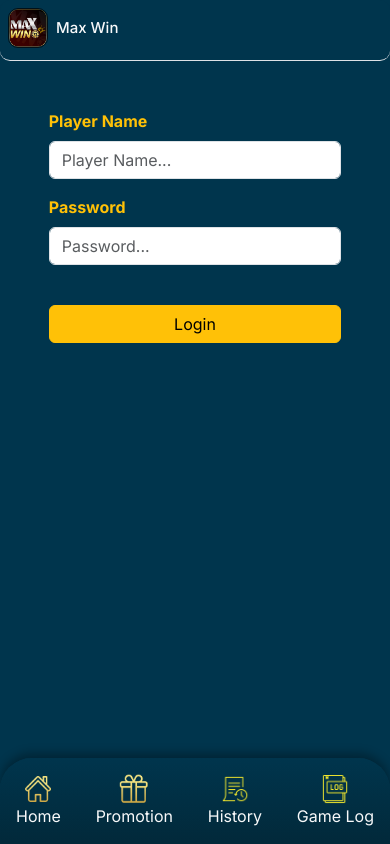
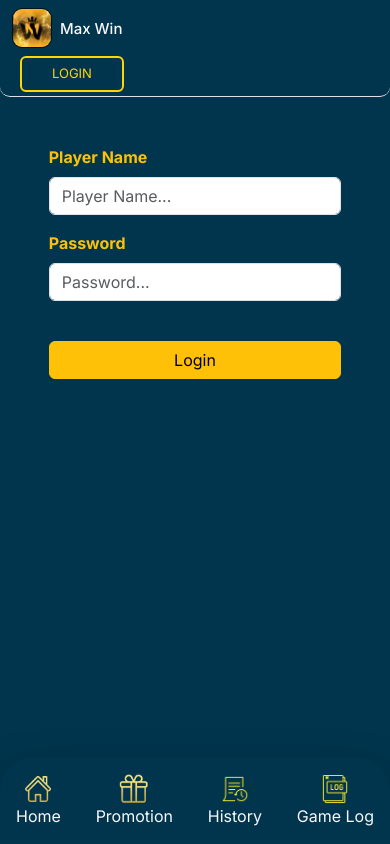
Before and after one commit to DelightDevTeam/shwe_dragon_slot_1_b, a React (Vite) app: page /login in a window 390 px wide. Built offline with nearby package versions, Linux system fonts and the light colour scheme; no server answers.

Commit message:
sidebar ui changed

```diff
--- a/src/assets/css/home.css
+++ b/src/assets/css/home.css
@@ -37,14 +37,17 @@ body {
 /* sidebar */
 
 .gameImg {
-  /* height: 100px; */
-  /* width: 200px; */
+  /* height: 100px;
+  width: 200px; */
   width: 100%;
 }
 
 footer {
-  background: linear-gradient(0deg, #02293a, #00354d);
-  box-shadow: 0 -5px 10px #0000004d;
+  /* background: linear-gradient(0deg, #02293a, #00354d);
+  box-shadow: 0 -5px 10px #0000004d; */
+  background-color: #00354D;
+  /* z-index: 100000; */
+
 }
 
 .footerImg {
--- a/src/assets/css/navbar.css
+++ b/src/assets/css/navbar.css
@@ -6,6 +6,9 @@
 .logo img {
     border-radius: 10px;
     border: 1px solid #011119;
+}
+.logoIcon{
+    text-align: right;
 }
 
 @media screen and (max-width:620px) {
@@ -20,6 +23,7 @@
     .logoIcon i {
         font-size: 16px !important;
     }
+
 }
 
 @media screen and (max-width:360px) {
@@ -29,5 +33,6 @@
 
     .userText {
         font-size: 12px;
+        text-align: right;
     }
 }
--- a/src/components/Home/Footer.jsx
+++ b/src/components/Home/Footer.jsx
@@ -17,7 +17,8 @@ const Footer = () => {
     { img: summary, title: 'Game Log', link: '/game-log' },
   ];
   return (
-    <footer className=' rounded-top-5 px-3 px-sm-5 py-3 fixed-bottom   z-3 d-flex  align-items-center justify-content-between mt-5'>
+    <footer
+    className='rounded-top-5 px-3 px-sm-5 py-3 fixed-bottom d-flex align-items-center justify-content-between mt-5 shadow-lg'>
       {footerIcons.map((item, index) => {
         return (
           <NavLink
--- a/src/components/Home/HomeTabs.jsx
+++ b/src/components/Home/HomeTabs.jsx
@@ -15,7 +15,7 @@ function GameList({ game, products, launchGame }) {
         products.map((product) => (
           <Link
             key={product.id}
-            className='col-5  col-md-4 col-lg-3 col-xl-2  mb-1 mb-sm-4 btn'
+            className='col-4 col-md-4 col-lg-3 col-xl-2  mb-1 mb-sm-4 btn'
             onClick={() => launchGame(game?.code, product.code)}
           >
             <img
--- a/src/components/Home/Navbar.jsx
+++ b/src/components/Home/Navbar.jsx
@@ -41,10 +41,12 @@ const Navbar = () => {
   };
 
   return (
+    <>
     <div
-      className='border-bottom py-1 py-md-2 px-2 px-md-5 d-flex flex-wrap align-items-center justify-content-between sticky-top text-white'
+      className='container border-bottom py-1 py-md-2 sticky-top text-white'
       style={{ borderRadius: '10px', backgroundColor: '#00354D' }}
     >
+      <div className='d-flex flex-wrap align-items-center justify-content-between'>
         <NavLink
           className='text-decoration-none d-flex navLogo align-items-center '
           to={'/'}
@@ -54,37 +56,42 @@ const Navbar = () => {
           </h2>
           <h5 className=' logoTitle ms-2 text-light'>Max Win</h5>
         </NavLink>
+        {auth && (
+              <>
+                <button className='btn d-block d-md-none' onClick={logout}>
+                  <i className='fa-solid fa-right-from-bracket text-light'></i>
+                </button>
+              </>
+        )}
         {window.location.pathname === '/' ? (
-        <div className='logoIcon d-flex gap-2 gap-sm-4 align-items-center text-white'>
+          <div className="text-end d-none d-md-block">
+            <div className='logoIcon d-flex justify-content-center align-items-center gap-2 text-white'>
               {auth && (
                 <div>
                   {/* <i class='fa-solid fa-user'></i> */}
                   <NavLink to={'/profile'}>
                     <i className='fa-solid fa-user text-light'></i>
                   </NavLink>
-              <span className=' userText fw-bold ms-1 me-1 ms-sm-2 me-sm-2'>
+                  <span className=' userText fw-bold ms-1 me-1 ms-sm-2 me-sm-2 text-end'>
                     ID :
                   </span>
-              <span className='userText'>{user?.user_name}</span>
+                  <span className='userText text-end'>{user?.user_name}</span>
                 </div>
               )}
               {auth && (
-            <div className='d-flex gap-1 gap-sm-2   align-items-center text-white'>
+                <div className='d-flex gap-1 gap-sm-2 align-items-center justify-content-end text-white'>
                   {/* <button className="bg-transparent btn" style={{ outline: "none" }}> */}
                   <i className='fa-solid fa-wallet text-light'></i>
                   {/* </button> */}
 
                   <div>
-                <span className='userText'>{formattedBalance} MMK</span>
+                    <span className='userText text-end'>{formattedBalance} MMK</span>
                   </div>
                 </div>
               )}
               {auth && (
                 <>
-              {/* <NavLink to={'/profile'}>
-              <i className='fa-solid fa-user text-light'></i>
-            </NavLink> */}
-              <button className='btn' onClick={logout}>
+                  <button className='btn d-none d-md-block' onClick={logout}>
                     <i className='fa-solid fa-right-from-bracket text-light'></i>
                   </button>
                 </>
@@ -108,10 +115,68 @@ const Navbar = () => {
                 </>
               )}
             </div>
+          </div>
+
         ) : (
           ''
         )}
       </div>
+        <div className="d-block d-md-none">
+          <div className='logoIcon d-flex justify-content-between align-items-center gap-2 text-white'>
+            {auth && (
+              <div>
+                {/* <i class='fa-solid fa-user'></i> */}
+                <NavLink to={'/profile'}>
+                  <i className='fa-solid fa-user text-light'></i>
+                </NavLink>
+                <span className=' userText fw-bold ms-1 me-1 ms-sm-2 me-sm-2 text-end'>
+                  ID :
+                </span>
+                <span className='userText text-end'>{user?.user_name}</span>
+              </div>
+            )}
+            {auth && (
+              <div className='d-flex gap-1 gap-sm-2 align-items-center justify-content-end text-white'>
+                {/* <button className="bg-transparent btn" style={{ outline: "none" }}> */}
+                <i className='fa-solid fa-wallet text-light'></i>
+                {/* </button> */}
+
+                <div>
+                  <span className='userText text-end'>{formattedBalance} MMK</span>
+                </div>
+              </div>
+            )}
+            {auth && (
+              <>
+                <button className='btn d-none d-md-block' onClick={logout}>
+                  <i className='fa-solid fa-right-from-bracket text-light'></i>
+                </button>
+              </>
+            )}
+            {!auth && (
+              <>
+                <NavLink to={'/login'}>
+                  <button
+                    style={{
+                      border: '2px solid #FFD700',
+                      background: 'none',
+                      fontSize: '13px',
+                      color: '#FFD700',
+                      padding: '6px 30px',
+                    }}
+                    className='ms-2 bg-none rounded-2'
+                  >
+                    LOGIN
+                  </button>
+                </NavLink>
+              </>
+            )}
+          </div>
+        </div>
+    </div>
+
+    </>
+
   );
 };
 
```
Also changed, not shown: src/assets/img/logo1.jpg (added), src/assets/img/logo1.png. Lines whose indentation alone changed are shown as unchanged.
